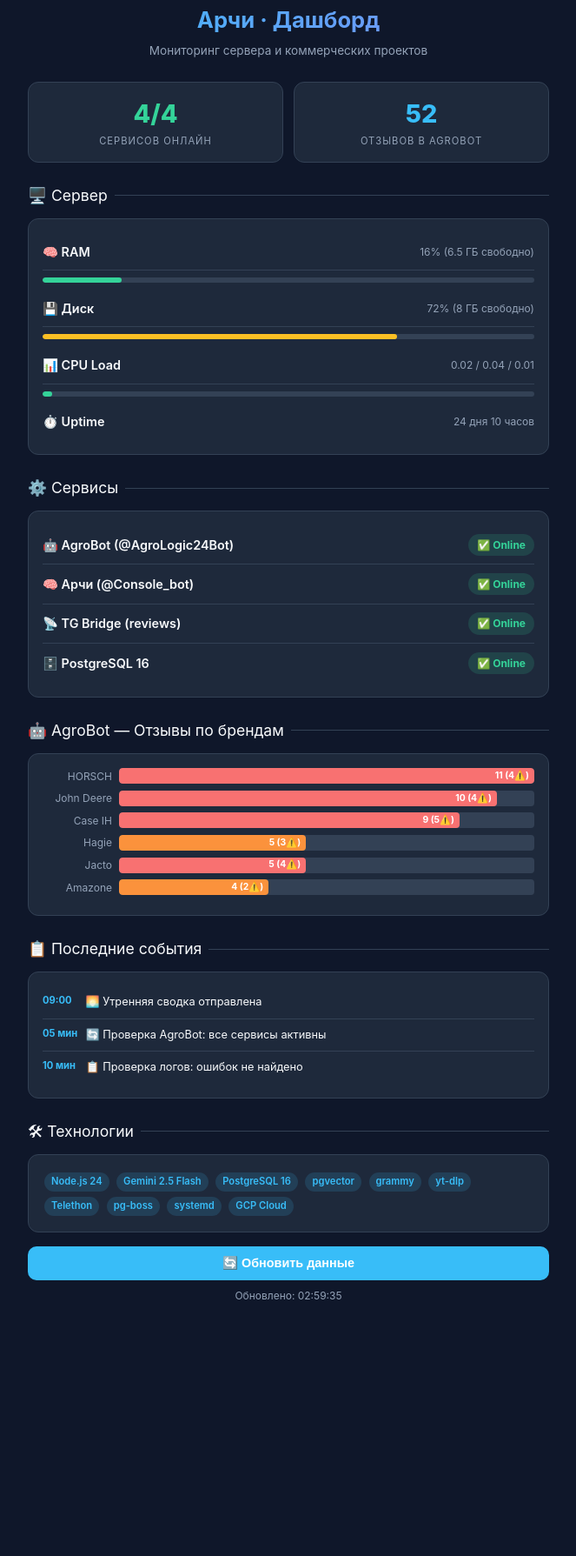
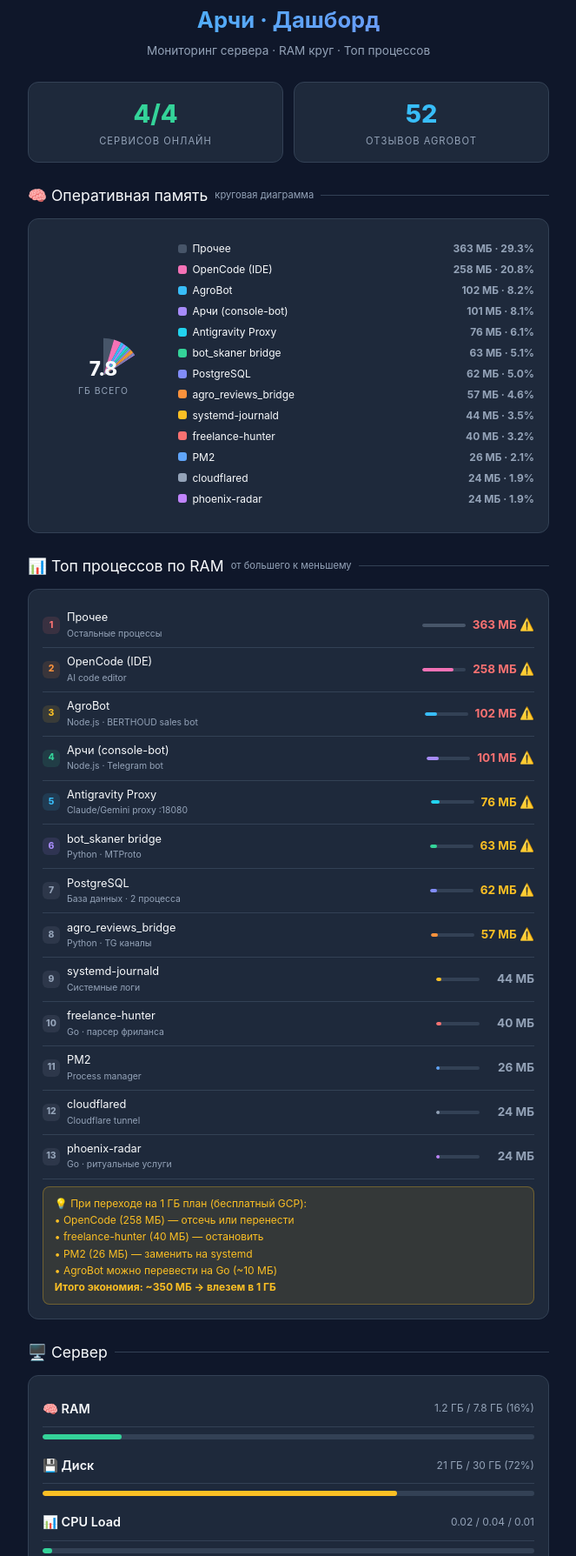
Before and after one commit to Sereban-glitch/Sereban-glitch.github.io, a plain HTML site: page archi-dashboard.html in a window 1280 px wide. Shown: the part 93-1882 px from the top of the page at 87% size, without its empty margins (308-971 px from the left). Before the commit the page ends 1608 px from the top, so only its background shows below. Drawn offline with Linux system fonts and the light colour scheme; no server answers.

Commit message:
feat: Archi dashboard v2 — RAM pie chart + top processes + 1GB plan warning

```diff
--- a/archi-dashboard.html
+++ b/archi-dashboard.html
@@ -7,123 +7,85 @@
 <script src="https://telegram.org/js/telegram-web-app.js"></script>
 <style>
 :root {
-    --bg: #0f172a;
-    --card-bg: #1e293b;
-    --card-border: #334155;
-    --text: #f8fafc;
-    --muted: #94a3b8;
-    --accent: #38bdf8;
-    --accent-hover: #0ea5e9;
+    --bg: #0f172a; --card-bg: #1e293b; --card-border: #334155;
+    --text: #f8fafc; --muted: #94a3b8; --accent: #38bdf8; --accent-hover: #0ea5e9;
     --gradient: linear-gradient(135deg, #38bdf8, #818cf8);
-    --green: #34d399;
-    --red: #f87171;
-    --yellow: #fbbf24;
-    --orange: #fb923c;
+    --green: #34d399; --red: #f87171; --yellow: #fbbf24; --orange: #fb923c; --purple: #a78bfa; --cyan: #22d3ee; --pink: #f472b6;
 }
 * { box-sizing: border-box; margin: 0; padding: 0; }
-body {
-    font-family: -apple-system, BlinkMacSystemFont, "Segoe UI", Roboto, Helvetica, Arial, sans-serif;
-    background: var(--bg);
-    color: var(--text);
-    line-height: 1.6;
-    padding: 1rem;
-    -webkit-tap-highlight-color: transparent;
-}
+body { font-family: -apple-system, BlinkMacSystemFont, "Segoe UI", Roboto, Helvetica, Arial, sans-serif; background: var(--bg); color: var(--text); line-height: 1.6; padding: 1rem; -webkit-tap-highlight-color: transparent; }
 .container { max-width: 600px; margin: 0 auto; }
 
-/* Header */
 header { text-align: center; margin-bottom: 1.5rem; padding-top: 1rem; }
-header .logo {
-    width: 56px; height: 56px; border-radius: 14px; margin: 0 auto 0.5rem;
-    background: var(--gradient);
-    display: flex; align-items: center; justify-content: center;
-    font-size: 28px; font-weight: 800; color: #fff;
-}
-header h1 {
-    font-size: 1.6rem; margin-bottom: 0.25rem;
-    background: var(--gradient); -webkit-background-clip: text; -webkit-text-fill-color: transparent; background-clip: text;
-}
+header .logo { width: 56px; height: 56px; border-radius: 14px; margin: 0 auto 0.5rem; background: var(--gradient); display: flex; align-items: center; justify-content: center; font-size: 28px; font-weight: 800; color: #fff; }
+header h1 { font-size: 1.6rem; margin-bottom: 0.25rem; background: var(--gradient); -webkit-background-clip: text; -webkit-text-fill-color: transparent; background-clip: text; }
 header p { color: var(--muted); font-size: 0.85rem; }
 
-/* Section */
-.section-title {
-    font-size: 1.1rem; margin: 1.5rem 0 0.75rem;
-    display: flex; align-items: center; gap: 0.5rem;
-}
+.section-title { font-size: 1.1rem; margin: 1.5rem 0 0.75rem; display: flex; align-items: center; gap: 0.5rem; }
 .section-title::after { content: ""; flex: 1; height: 1px; background: var(--card-border); }
+.section-title .badge-small { font-size: 0.7rem; color: var(--muted); font-weight: 400; }
 
-/* Cards */
-.card {
-    background: var(--card-bg);
-    border: 1px solid var(--card-border);
-    border-radius: 12px;
-    padding: 1rem;
-    margin-bottom: 0.75rem;
-}
-
-/* Stat grid */
-.stats-grid {
-    display: grid; grid-template-columns: 1fr 1fr; gap: 0.75rem; margin-bottom: 0.75rem;
-}
-.stat-card {
-    background: var(--card-bg); border: 1px solid var(--card-border);
-    border-radius: 12px; padding: 0.85rem; text-align: center;
-}
+.card { background: var(--card-bg); border: 1px solid var(--card-border); border-radius: 12px; padding: 1rem; margin-bottom: 0.75rem; }
+.stats-grid { display: grid; grid-template-columns: 1fr 1fr; gap: 0.75rem; margin-bottom: 0.75rem; }
+.stat-card { background: var(--card-bg); border: 1px solid var(--card-border); border-radius: 12px; padding: 0.85rem; text-align: center; }
 .stat-num { font-size: 1.8rem; font-weight: 800; }
 .stat-label { font-size: 0.7rem; color: var(--muted); text-transform: uppercase; letter-spacing: 1px; }
 
-/* Service status */
-.svc-row {
-    display: flex; align-items: center; justify-content: space-between;
-    padding: 0.6rem 0; border-bottom: 1px solid var(--card-border);
-}
+.svc-row { display: flex; align-items: center; justify-content: space-between; padding: 0.6rem 0; border-bottom: 1px solid var(--card-border); }
 .svc-row:last-child { border-bottom: none; }
 .svc-name { font-weight: 600; font-size: 0.9rem; display: flex; align-items: center; gap: 0.5rem; }
 .svc-status { font-size: 0.75rem; font-weight: 700; padding: 3px 10px; border-radius: 20px; }
 .svc-active { background: rgba(52,211,153,0.15); color: var(--green); }
 .svc-down { background: rgba(248,113,113,0.15); color: var(--red); }
 
-/* Progress bar */
 .bar { height: 6px; border-radius: 3px; background: var(--card-border); margin-top: 0.5rem; overflow: hidden; }
 .bar-fill { height: 100%; border-radius: 3px; transition: width 0.5s; }
-.bar-green { background: var(--green); }
-.bar-yellow { background: var(--yellow); }
-.bar-red { background: var(--red); }
+.bar-green { background: var(--green); } .bar-yellow { background: var(--yellow); } .bar-red { background: var(--red); }
 
-/* Brand bar chart */
+/* Pie chart */
+.pie-container { display: flex; align-items: center; gap: 1rem; margin: 0.5rem 0; }
+.pie-wrapper { position: relative; width: 140px; height: 140px; flex-shrink: 0; }
+.pie-wrapper svg { width: 100%; height: 100%; transform: rotate(-90deg); }
+.pie-center { position: absolute; top: 50%; left: 50%; transform: translate(-50%, -50%); text-align: center; }
+.pie-center-num { font-size: 1.4rem; font-weight: 800; }
+.pie-center-label { font-size: 0.65rem; color: var(--muted); text-transform: uppercase; letter-spacing: 1px; }
+.pie-legend { flex: 1; }
+.legend-item { display: flex; align-items: center; gap: 0.4rem; margin-bottom: 0.3rem; font-size: 0.75rem; }
+.legend-dot { width: 10px; height: 10px; border-radius: 3px; flex-shrink: 0; }
+.legend-name { flex: 1; color: var(--text); }
+.legend-val { color: var(--muted); font-weight: 700; }
+
+/* Process list */
+.proc-row { display: flex; align-items: center; gap: 0.5rem; padding: 0.4rem 0; border-bottom: 1px solid var(--card-border); }
+.proc-row:last-child { border-bottom: none; }
+.proc-rank { width: 20px; height: 20px; border-radius: 6px; display: flex; align-items: center; justify-content: center; font-size: 0.65rem; font-weight: 800; flex-shrink: 0; }
+.proc-name { flex: 1; font-size: 0.8rem; }
+.proc-name .proc-detail { font-size: 0.65rem; color: var(--muted); display: block; }
+.proc-mb { font-size: 0.85rem; font-weight: 700; min-width: 55px; text-align: right; }
+.proc-bar { width: 50px; height: 4px; border-radius: 2px; background: var(--card-border); overflow: hidden; flex-shrink: 0; }
+.proc-bar-fill { height: 100%; border-radius: 2px; }
+
 .brand-row { display: flex; align-items: center; gap: 0.5rem; margin-bottom: 0.4rem; }
 .brand-name { width: 80px; font-size: 0.75rem; color: var(--muted); text-align: right; }
 .brand-bar { flex: 1; height: 18px; border-radius: 4px; background: var(--card-border); overflow: hidden; }
 .brand-fill { height: 100%; border-radius: 4px; background: var(--accent); display: flex; align-items: center; justify-content: flex-end; padding-right: 6px; font-size: 0.65rem; font-weight: 700; color: #fff; }
-.brand-fill.crit { background: var(--red); }
-.brand-fill.warn { background: var(--orange); }
+.brand-fill.crit { background: var(--red); } .brand-fill.warn { background: var(--orange); }
 
-/* Timeline */
 .timeline-item { display: flex; gap: 0.6rem; padding: 0.5rem 0; border-bottom: 1px solid var(--card-border); }
 .timeline-item:last-child { border-bottom: none; }
 .tl-time { font-size: 0.7rem; color: var(--accent); font-weight: 700; min-width: 40px; }
 .tl-text { font-size: 0.8rem; color: var(--text); }
 
-/* Error log */
-.err-item { background: rgba(248,113,113,0.08); border-left: 3px solid var(--red); border-radius: 6px; padding: 0.5rem 0.75rem; margin-bottom: 0.4rem; font-size: 0.75rem; font-family: monospace; color: var(--red); }
-
-/* Button */
-.btn {
-    display: block; width: 100%; padding: 0.7rem; border: none; border-radius: 10px;
-    background: var(--accent); color: #fff; font-weight: 700; font-size: 0.9rem;
-    cursor: pointer; transition: background 0.2s; margin-top: 1rem;
-}
+.btn { display: block; width: 100%; padding: 0.7rem; border: none; border-radius: 10px; background: var(--accent); color: #fff; font-weight: 700; font-size: 0.9rem; cursor: pointer; transition: background 0.2s; margin-top: 1rem; }
 .btn:hover { background: var(--accent-hover); }
 
-/* Loading */
-.loading { text-align: center; padding: 2rem; color: var(--muted); }
+.loading { text-align: center; padding: 1rem; color: var(--muted); }
 .dot { display: inline-block; width: 8px; height: 8px; border-radius: 50%; background: var(--accent); margin: 0 3px; animation: pulse 1.4s infinite; }
-.dot:nth-child(2) { animation-delay: 0.2s; }
-.dot:nth-child(3) { animation-delay: 0.4s; }
+.dot:nth-child(2) { animation-delay: 0.2s; } .dot:nth-child(3) { animation-delay: 0.4s; }
 @keyframes pulse { 0%,100% { opacity: 0.3; } 50% { opacity: 1; } }
-
 .muted { color: var(--muted); font-size: 0.75rem; }
 .tag { display: inline-block; background: rgba(56,189,248,0.15); color: var(--accent); padding: 2px 8px; border-radius: 12px; font-size: 0.7rem; font-weight: 600; margin: 2px; }
+.warn-box { background: rgba(251,191,36,0.1); border: 1px solid rgba(251,191,36,0.3); border-radius: 8px; padding: 0.6rem 0.8rem; margin-top: 0.5rem; font-size: 0.75rem; color: var(--yellow); }
 </style>
 </head>
 <body>
@@ -132,189 +94,218 @@
 <header>
     <div class="logo">A</div>
     <h1>Арчи · Дашборд</h1>
-    <p>Мониторинг сервера и коммерческих проектов</p>
+    <p>Мониторинг сервера · RAM круг · Топ процессов</p>
 </header>
 
-<!-- Stats Grid -->
+<!-- Quick Stats -->
 <div class="stats-grid">
-    <div class="stat-card">
-        <div class="stat-num" style="color:var(--green)" id="stat-services">—</div>
-        <div class="stat-label">Сервисов онлайн</div>
+    <div class="stat-card"><div class="stat-num" style="color:var(--green)" id="stat-services">4/4</div><div class="stat-label">Сервисов онлайн</div></div>
+    <div class="stat-card"><div class="stat-num" style="color:var(--accent)" id="stat-reviews">52</div><div class="stat-label">Отзывов AgroBot</div></div>
+</div>
+
+<!-- RAM Pie Chart -->
+<div class="section-title">🧠 Оперативная память <span class="badge-small">круговая диаграмма</span></div>
+<div class="card">
+    <div class="pie-container">
+        <div class="pie-wrapper">
+            <svg viewBox="0 0 100 100" id="pie-svg">
+                <!-- Circle segments will be drawn by JS -->
+            </svg>
+            <div class="pie-center">
+                <div class="pie-center-num" id="ram-total-num">7.8</div>
+                <div class="pie-center-label">ГБ всего</div>
+            </div>
+        </div>
+        <div class="pie-legend" id="pie-legend">
+            <!-- Legend items generated by JS -->
+        </div>
     </div>
-    <div class="stat-card">
-        <div class="stat-num" style="color:var(--accent)" id="stat-reviews">—</div>
-        <div class="stat-label">Отзывов в AgroBot</div>
+    <div class="warn-box" id="ram-warning" style="display:none">
+        ⚠️ При переходе на 1 ГБ план: отсечь процессы >50 МБ. См. список ниже.
     </div>
+</div>
+
+<!-- Top Processes -->
+<div class="section-title">📊 Топ процессов по RAM <span class="badge-small">от большего к меньшему</span></div>
+<div class="card" id="proc-card">
+    <!-- Generated by JS -->
 </div>
 
 <!-- Server Resources -->
 <div class="section-title">🖥️ Сервер</div>
 <div class="card">
-    <div class="svc-row">
-        <div class="svc-name">🧠 RAM</div>
-        <div class="muted" id="ram-text">—</div>
-    </div>
-    <div class="bar"><div class="bar-fill bar-green" id="ram-bar" style="width:0%"></div></div>
-
-    <div class="svc-row" style="margin-top:0.5rem">
-        <div class="svc-name">💾 Диск</div>
-        <div class="muted" id="disk-text">—</div>
-    </div>
-    <div class="bar"><div class="bar-fill bar-yellow" id="disk-bar" style="width:0%"></div></div>
-
-    <div class="svc-row" style="margin-top:0.5rem">
-        <div class="svc-name">📊 CPU Load</div>
-        <div class="muted" id="load-text">—</div>
-    </div>
-    <div class="bar"><div class="bar-fill bar-green" id="load-bar" style="width:0%"></div></div>
-
-    <div class="svc-row" style="margin-top:0.5rem">
-        <div class="svc-name">⏱️ Uptime</div>
-        <div class="muted" id="uptime-text">—</div>
-    </div>
+    <div class="svc-row"><div class="svc-name">🧠 RAM</div><div class="muted" id="ram-text">1.2 ГБ / 7.8 ГБ (16%)</div></div>
+    <div class="bar"><div class="bar-fill bar-green" id="ram-bar" style="width:16%"></div></div>
+    <div class="svc-row" style="margin-top:0.5rem"><div class="svc-name">💾 Диск</div><div class="muted" id="disk-text">21 ГБ / 30 ГБ (72%)</div></div>
+    <div class="bar"><div class="bar-fill bar-yellow" id="disk-bar" style="width:72%"></div></div>
+    <div class="svc-row" style="margin-top:0.5rem"><div class="svc-name">📊 CPU Load</div><div class="muted" id="load-text">0.02 / 0.04 / 0.01</div></div>
+    <div class="bar"><div class="bar-fill bar-green" id="load-bar" style="width:2%"></div></div>
+    <div class="svc-row" style="margin-top:0.5rem"><div class="svc-name">⏱️ Uptime</div><div class="muted" id="uptime-text">24 дня 10 часов</div></div>
 </div>
 
-<!-- Services Status -->
+<!-- Services -->
 <div class="section-title">⚙️ Сервисы</div>
-<div class="card" id="services-card">
-    <div class="loading"><span class="dot"></span><span class="dot"></span><span class="dot"></span></div>
+<div class="card" id="services-card"></div>
+
+<!-- Brands -->
+<div class="section-title">🤖 AgroBot — Отзывы по брендам</div>
+<div class="card" id="brands-card"></div>
+
+<!-- Timeline -->
+<div class="section-title">📋 Последние события</div>
+<div class="card">
+    <div class="timeline-item"><div class="tl-time">09:00</div><div class="tl-text">🌅 Утренняя сводка отправлена</div></div>
+    <div class="timeline-item"><div class="tl-time">05м</div><div class="tl-text">🔄 Проверка AgroBot: все сервисы активны</div></div>
+    <div class="timeline-item"><div class="tl-time">10м</div><div class="tl-text">📋 Проверка логов: ошибок не найдено</div></div>
 </div>
 
-<!-- AgroBot Reviews -->
-<div class="section-title">🤖 AgroBot — Отзывы по брендам</div>
-<div class="card" id="brands-card">
-    <div class="loading"><span class="dot"></span><span class="dot"></span><span class="dot"></span></div>
+<!-- Tech -->
+<div class="section-title">🛠 Технологии</div>
+<div class="card">
+    <span class="tag">Node.js 24</span><span class="tag">Gemini 2.5</span><span class="tag">PostgreSQL 16</span>
+    <span class="tag">pgvector</span><span class="tag">grammy</span><span class="tag">yt-dlp</span>
+    <span class="tag">Telethon</span><span class="tag">pg-boss</span><span class="tag">systemd</span><span class="tag">GCP</span>
 </div>
 
-<!-- Recent Alerts -->
-<div class="section-title">📋 Последние события</div>
-<div class="card" id="timeline-card">
-    <div class="timeline-item"><div class="tl-time">09:00</div><div class="tl-text">🌅 Утренняя сводка отправлена</div></div>
-    <div class="timeline-item"><div class="tl-time">05 мин</div><div class="tl-text">🔄 Проверка AgroBot: все сервисы активны</div></div>
-    <div class="timeline-item"><div class="tl-time">10 мин</div><div class="tl-text">📋 Проверка логов: ошибок не найдено</div></div>
-</div>
-
-<!-- Error Log (if any) -->
-<div id="errors-section" style="display:none">
-    <div class="section-title">⚠️ Ошибки (5 мин)</div>
-    <div class="card" id="errors-card"></div>
-</div>
-
-<!-- Tech Stack -->
-<div class="section-title">🛠 Технологии</div>
-<div class="card">
-    <span class="tag">Node.js 24</span>
-    <span class="tag">Gemini 2.5 Flash</span>
-    <span class="tag">PostgreSQL 16</span>
-    <span class="tag">pgvector</span>
-    <span class="tag">grammy</span>
-    <span class="tag">yt-dlp</span>
-    <span class="tag">Telethon</span>
-    <span class="tag">pg-boss</span>
-    <span class="tag">systemd</span>
-    <span class="tag">GCP Cloud</span>
-</div>
-
-<button class="btn" onclick="refreshData()">🔄 Обновить данные</button>
+<button class="btn" onclick="refreshData()">🔄 Обновить</button>
 <div class="muted" style="text-align:center;margin-top:0.5rem" id="last-update">—</div>
 
 </div>
 
 <script>
-const API_BASE = 'https://sereban-glitch.github.io'; // fallback — no API
-const SERVER_API = 'http://34.46.98.209:8087'; // AgroBot API (if available)
+// === RAM DATA (mock — replace with API when ready) ===
+const ramData = {
+    totalMB: 7950,
+    processes: [
+        { name: 'OpenCode (IDE)', mb: 258, color: '#f472b6', detail: 'AI code editor' },
+        { name: 'Арчи (console-bot)', mb: 101, color: '#a78bfa', detail: 'Node.js · Telegram bot' },
+        { name: 'AgroBot', mb: 102, color: '#38bdf8', detail: 'Node.js · BERTHOUD sales bot' },
+        { name: 'Antigravity Proxy', mb: 76, color: '#22d3ee', detail: 'Claude/Gemini proxy :18080' },
+        { name: 'bot_skaner bridge', mb: 63, color: '#34d399', detail: 'Python · MTProto' },
+        { name: 'agro_reviews_bridge', mb: 57, color: '#fb923c', detail: 'Python · TG каналы' },
+        { name: 'systemd-journald', mb: 44, color: '#fbbf24', detail: 'Системные логи' },
+        { name: 'freelance-hunter', mb: 40, color: '#f87171', detail: 'Go · парсер фриланса' },
+        { name: 'PostgreSQL', mb: 62, color: '#818cf8', detail: 'База данных · 2 процесса' },
+        { name: 'cloudflared', mb: 24, color: '#94a3b8', detail: 'Cloudflare tunnel' },
+        { name: 'phoenix-radar', mb: 24, color: '#c084fc', detail: 'Go · ритуальные услуги' },
+        { name: 'PM2', mb: 26, color: '#60a5fa', detail: 'Process manager' },
+        { name: 'Прочее', mb: 363, color: '#475569', detail: 'Остальные процессы' },
+    ]
+};
 
-async function fetchData() {
-    try {
-        // Try to fetch from AgroBot health endpoint
-        const resp = await fetch(SERVER_API + '/health', { signal: AbortSignal.timeout(5000) });
-        if (resp.ok) {
-            const data = await resp.json();
-            return data;
-        }
-    } catch (e) {
-        // Fallback to mock data if server not reachable
+function drawPieChart() {
+    const svg = document.getElementById('pie-svg');
+    const legend = document.getElementById('pie-legend');
+    const total = ramData.totalMB;
+    const used = ramData.processes.reduce((s, p) => s + p.mb, 0);
+
+    let cumulative = 0;
+    let svgContent = '';
+    let legendContent = '';
+
+    // Sort by size (largest first)
+    const sorted = [...ramData.processes].sort((a, b) => b.mb - a.mb);
+
+    for (const proc of sorted) {
+        const pct = (proc.mb / total) * 100;
+        const dashArray = `${pct} ${100 - pct}`;
+        const dashOffset = -cumulative;
+        svgContent += `<circle cx="50" cy="50" r="15.915" fill="transparent" stroke="${proc.color}" stroke-width="30" stroke-dasharray="${dashArray}" stroke-dashoffset="${dashOffset}"/>`;
+        cumulative += pct;
+
+        const procPct = ((proc.mb / used) * 100).toFixed(1);
+        legendContent += `<div class="legend-item">
+            <div class="legend-dot" style="background:${proc.color}"></div>
+            <div class="legend-name">${proc.name}</div>
+            <div class="legend-val">${proc.mb} МБ · ${procPct}%</div>
+        </div>`;
     }
-    return null;
+
+    svg.innerHTML = svgContent;
+    legend.innerHTML = legendContent;
+
+    // Center text
+    document.getElementById('ram-total-num').textContent = (total / 1024).toFixed(1);
 }
 
-function updateMockData() {
-    // This would be replaced by real API data when available
-    document.getElementById('stat-services').textContent = '4/4';
-    document.getElementById('stat-reviews').textContent = '52';
-    document.getElementById('ram-text').textContent = '16% (6.5 ГБ свободно)';
-    document.getElementById('ram-bar').style.width = '16%';
-    document.getElementById('disk-text').textContent = '72% (8 ГБ свободно)';
-    document.getElementById('disk-bar').style.width = '72%';
-    document.getElementById('load-text').textContent = '0.02 / 0.04 / 0.01';
-    document.getElementById('load-bar').style.width = '2%';
-    document.getElementById('uptime-text').textContent = '24 дня 10 часов';
+function drawProcessList() {
+    const card = document.getElementById('proc-card');
+    const sorted = [...ramData.processes].sort((a, b) => b.mb - a.mb);
+    const maxMB = sorted[0].mb;
+    const rankColors = ['#f87171', '#fb923c', '#fbbf24', '#34d399', '#38bdf8', '#a78bfa', '#94a3b8', '#94a3b8', '#94a3b8', '#94a3b8', '#94a3b8', '#94a3b8', '#94a3b8'];
 
-    // Services
+    let html = '';
+    sorted.forEach((proc, i) => {
+        const barPct = (proc.mb / maxMB * 100).toFixed(0);
+        const rankColor = rankColors[i] || '#475569';
+        const isHeavy = proc.mb > 50 ? '⚠️' : '';
+        html += `<div class="proc-row">
+            <div class="proc-rank" style="background:${rankColor}20;color:${rankColor}">${i + 1}</div>
+            <div class="proc-name">${proc.name}<span class="proc-detail">${proc.detail || ''}</span></div>
+            <div class="proc-bar"><div class="proc-bar-fill" style="width:${barPct}%;background:${proc.color}"></div></div>
+            <div class="proc-mb" style="color:${proc.mb > 100 ? 'var(--red)' : proc.mb > 50 ? 'var(--yellow)' : 'var(--muted)'}">${proc.mb} МБ ${isHeavy}</div>
+        </div>`;
+    });
+
+    // Add 1GB warning
+    html += `<div class="warn-box">
+        💡 При переходе на 1 ГБ план (бесплатный GCP):<br>
+        • OpenCode (258 МБ) — отсечь или перенести<br>
+        • freelance-hunter (40 МБ) — остановить<br>
+        • PM2 (26 МБ) — заменить на systemd<br>
+        • AgroBot можно перевести на Go (~10 МБ)<br>
+        <strong>Итого экономия: ~350 МБ → влезем в 1 ГБ</strong>
+    </div>`;
+
+    card.innerHTML = html;
+}
+
+function drawServices() {
     const services = [
         { name: 'AgroBot (@AgroLogic24Bot)', status: 'active', icon: '🤖' },
         { name: 'Арчи (@Console_bot)', status: 'active', icon: '🧠' },
         { name: 'TG Bridge (reviews)', status: 'active', icon: '📡' },
         { name: 'PostgreSQL 16', status: 'active', icon: '🗄️' },
     ];
-    let svcHtml = '';
+    let html = '';
     for (const s of services) {
-        svcHtml += `<div class="svc-row">
+        html += `<div class="svc-row">
             <div class="svc-name">${s.icon} ${s.name}</div>
             <div class="svc-status svc-${s.status === 'active' ? 'active' : 'down'}">${s.status === 'active' ? '✅ Online' : '❌ Down'}</div>
         </div>`;
     }
-    document.getElementById('services-card').innerHTML = svcHtml;
+    document.getElementById('services-card').innerHTML = html;
+}
 
-    // Brands
+function drawBrands() {
     const brands = [
-        { name: 'HORSCH', count: 11, critical: 4 },
-        { name: 'John Deere', count: 10, critical: 4 },
-        { name: 'Case IH', count: 9, critical: 5 },
-        { name: 'Hagie', count: 5, critical: 3 },
-        { name: 'Jacto', count: 5, critical: 4 },
-        { name: 'Amazone', count: 4, critical: 2 },
+        { name: 'HORSCH', count: 11, critical: 4 }, { name: 'John Deere', count: 10, critical: 4 },
+        { name: 'Case IH', count: 9, critical: 5 }, { name: 'Hagie', count: 5, critical: 3 },
+        { name: 'Jacto', count: 5, critical: 4 }, { name: 'Amazone', count: 4, critical: 2 },
     ];
     const maxCount = Math.max(...brands.map(b => b.count));
-    let brandHtml = '';
+    let html = '';
     for (const b of brands) {
         const pct = (b.count / maxCount * 100).toFixed(0);
         const cls = b.critical >= 4 ? 'crit' : b.critical >= 2 ? 'warn' : '';
-        brandHtml += `<div class="brand-row">
-            <div class="brand-name">${b.name}</div>
-            <div class="brand-bar"><div class="brand-fill ${cls}" style="width:${pct}%">${b.count} (${b.critical}⚠️)</div></div>
-        </div>`;
+        html += `<div class="brand-row"><div class="brand-name">${b.name}</div><div class="brand-bar"><div class="brand-fill ${cls}" style="width:${pct}%">${b.count} (${b.critical}⚠️)</div></div></div>`;
     }
-    document.getElementById('brands-card').innerHTML = brandHtml;
-
-    document.getElementById('last-update').textContent = 'Обновлено: ' + new Date().toLocaleTimeString('uk-UA');
+    document.getElementById('brands-card').innerHTML = html;
 }
 
-async function refreshData() {
-    document.getElementById('last-update').textContent = 'Обновление...';
-    const data = await fetchData();
-    if (data) {
-        // Use real data
-        // TODO: implement when API endpoint is ready
-        updateMockData();
-    } else {
-        // Mock data for now
-        updateMockData();
-    }
+function refreshData() {
+    drawPieChart();
+    drawProcessList();
+    drawServices();
+    drawBrands();
+    document.getElementById('last-update').textContent = 'Обновлено: ' + new Date().toLocaleTimeString('uk-UA');
 }
 
 // Telegram WebApp
 const tg = window.Telegram?.WebApp;
-if (tg) {
-    tg.ready();
-    tg.expand();
-    tg.setHeaderColor('#0f172a');
-    tg.setBackgroundColor('#0f172a');
-}
+if (tg) { tg.ready(); tg.expand(); tg.setHeaderColor('#0f172a'); tg.setBackgroundColor('#0f172a'); }
 
-// Initial load
 refreshData();
-// Auto-refresh every 30 sec
 setInterval(refreshData, 30000);
 </script>
 </body>
```
